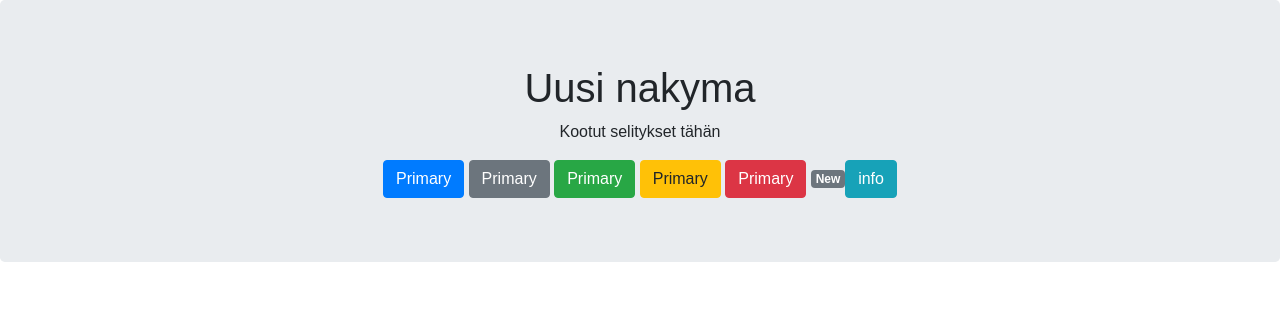
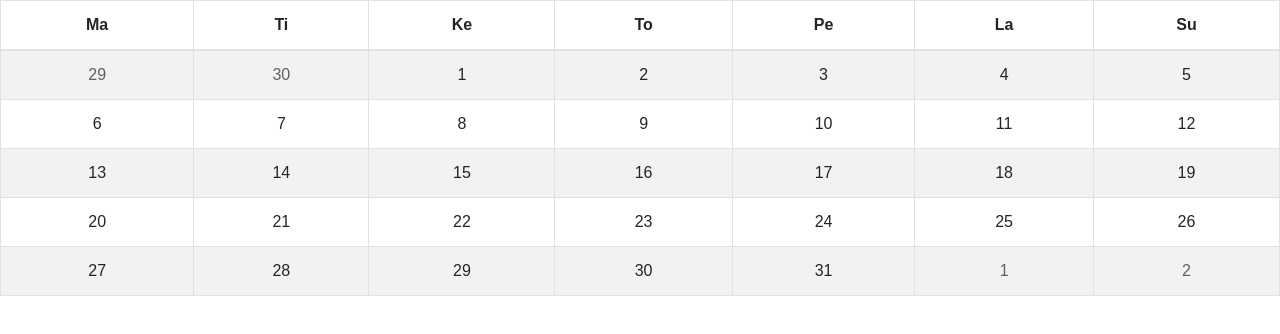
Before and after one commit to kimmohakkarainen/pomptyopaiv, a React (Create React App) app: page / in a window 1280 px wide. Shown: the top 334 px of the page. Built offline with nearby package versions, Linux system fonts and the light colour scheme.

Commit message:
alustava kalenterinäkymä

```diff
--- a/src/App.js
+++ b/src/App.js
@@ -2,12 +2,12 @@ import React from "react";
 import "./styles.css";
 
 import Paasivu from "./paasivu.js";
-import Uusinakyma from "./uusinakyma.js";
+import Kalenteri from "./kalenteri.js";
 
 export default function App() {
   return (
     <div className="App">
-      <Uusinakyma />
+      <Kalenteri />
     </div>
   );
 }
--- /dev/null
+++ b/src/kalenteri.js
@@ -0,0 +1,91 @@
+import React, { useState } from "react";
+import { Jumbotron, Badge, Button, Table } from "react-bootstrap";
+
+export default function Kalenteri() {
+  const [sivu, setSivu] = useState(null);
+  function onClick(event) {
+    console.log(event.target.id);
+    setSivu(event.target.id);
+  }
+
+  console.log(sivu);
+  return (
+    <>
+      {sivu === null && (
+        <Table bordered striped onClick={onClick}>
+          <thead>
+            <tr>
+              <th>Ma</th>
+              <th>Ti</th>
+              <th>Ke</th>
+              <th>To</th>
+              <th>Pe</th>
+              <th>La</th>
+              <th>Su</th>
+            </tr>
+          </thead>
+          <tbody>
+            <tr>
+              <td style={{ color: "#606060" }}>29</td>
+              <td style={{ color: "#606060" }}>30</td>
+              <td className="hyv" id={1}>
+                1
+              </td>
+              <td className="hyv">2</td>
+              <td className="hyv">3</td>
+              <td className="hyv">4</td>
+              <td className="hyv">5</td>
+            </tr>
+            <tr>
+              <td className="hyv">6</td>
+              <td className="hyv">7</td>
+              <td className="hyv">8</td>
+              <td className="hyv">9</td>
+              <td className="hyv">10</td>
+              <td className="hyv">11</td>
+              <td className="hyv">12</td>
+            </tr>
+            <tr>
+              <td className="hyv">13</td>
+              <td className="hyv">14</td>
+              <td className="hyv">15</td>
+              <td className="hyv">16</td>
+              <td className="hyv">17</td>
+              <td className="hyv">18</td>
+              <td className="hyv">19</td>
+            </tr>
+            <tr>
+              <td className="hyv">20</td>
+              <td className="hyv">21</td>
+              <td className="hyv">22</td>
+              <td className="hyv">23</td>
+              <td className="hyv">24</td>
+              <td className="hyv">25</td>
+              <td className="hyv">26</td>
+            </tr>
+            <tr>
+              <td className="hyv">27</td>
+              <td className="hyv">28</td>
+              <td className="hyv">29</td>
+              <td className="hyv">30</td>
+              <td className="hyv">31</td>
+              <td style={{ color: "#606060" }}>1</td>
+              <td style={{ color: "#606060" }}>2</td>
+            </tr>
+            <tr />
+          </tbody>
+        </Table>
+      )}
+      {sivu != null && <Paavalikko />}
+    </>
+  );
+}
+
+function Paavalikko() {
+  return (
+    <Jumbotron>
+      <h1>Paavalikko</h1>
+      <p>tähän päävälikko</p>
+    </Jumbotron>
+  );
+}
--- a/src/styles.css
+++ b/src/styles.css
@@ -2,3 +2,7 @@
   font-family: sans-serif;
   text-align: center;
 }
+
+.hyv:hover:hover {
+  background-color: wheat;
+}
--- a/src/uusinakyma.js
+++ /dev/null
@@ -1,18 +0,0 @@
-import React from "react";
-import { Jumbotron, Badge, Button } from "react-bootstrap";
-
-export default function Uusinakyma() {
-  return (
-    <Jumbotron>
-      <h1 variant="danger">Uusi nakyma</h1>
-      <p>Kootut selitykset tähän</p>
-      <Button variant="primary">Primary</Button>{" "}
-      <Button variant="secondary">Primary</Button>{" "}
-      <Button variant="success">Primary</Button>{" "}
-      <Button variant="warning">Primary</Button>{" "}
-      <Button variant="danger">Primary</Button>{" "}
-      <Badge variant="secondary">New</Badge>
-      <Button variant="info">info</Button>{" "}
-    </Jumbotron>
-  );
-}
```
